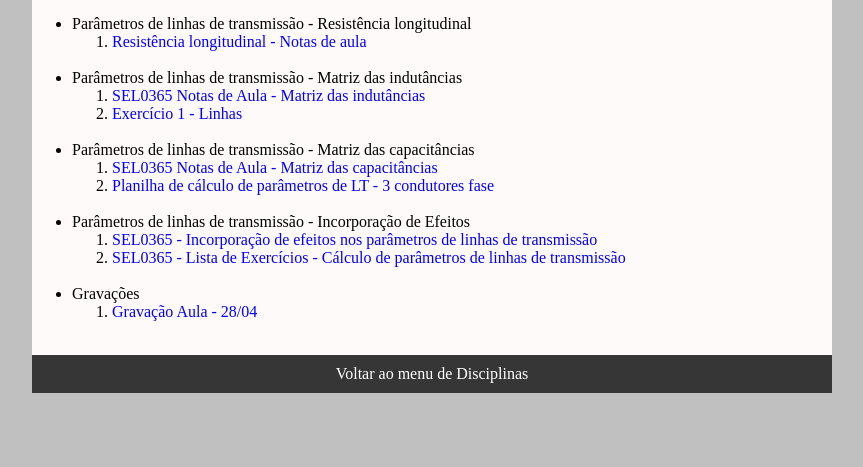
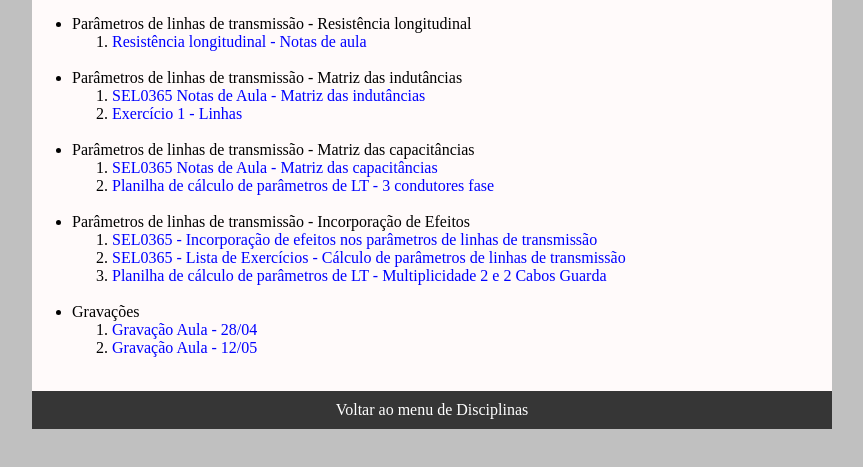
Before and after one commit to marconozela/disciplinas-marco, a plain HTML site: page html/linhas.html in a window 1280 px wide. Shown: the part 279-746 px from the top of the page, without its empty margins (208-1071 px from the left). Drawn offline with Linux system fonts and the light colour scheme.

Commit message:
adicionado conteudo de linhas, ondas e pds

```diff
--- a/html/linhas.html
+++ b/html/linhas.html
@@ -134,6 +134,15 @@
                   linhas de transmissão</a
                 >
               </li>
+              <li>
+                <a
+                  href="https://docs.google.com/spreadsheets/d/1h6WiNiRF6DNXHQsZJUEjtI0tROJGL3gcJO_xl-xRJnc/edit#gid=0"
+                  target="_blank"
+                >
+                  Planilha de cálculo de parâmetros de LT - Multiplicidade 2 e 2
+                  Cabos Guarda</a
+                >
+              </li>
             </ol>
           </li>
           <br />
@@ -145,6 +154,13 @@
                   href="https://drive.google.com/open?id=1l2ZGoRViypzpxCgPomknSLcLOd8loU2A"
                   target="_blank"
                   >Gravação Aula - 28/04</a
+                >
+              </li>
+              <li>
+                <a
+                  href="https://drive.google.com/file/d/1qxtrvfsCsRn_03D95xt7NBtz7XkqBGqI/view"
+                  target="_blank"
+                  >Gravação Aula - 12/05</a
                 >
               </li>
             </ol>
```
Also changed, not shown: html/ondas.html (+8 -1 lines), html/pds.html (+7 -0 lines).
